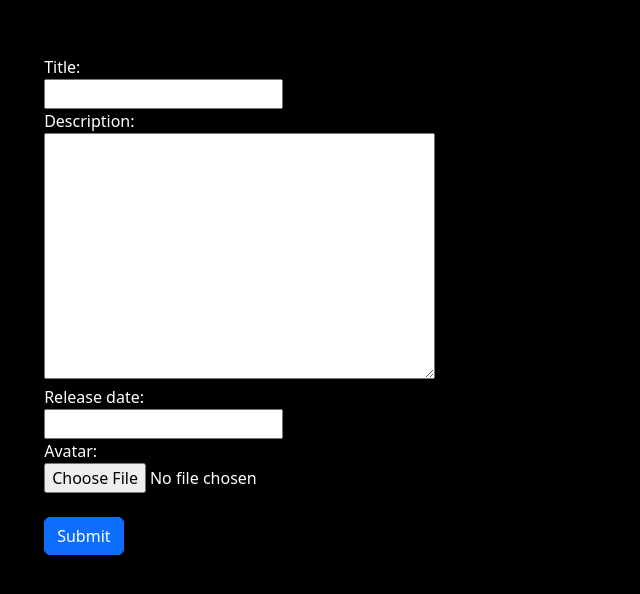
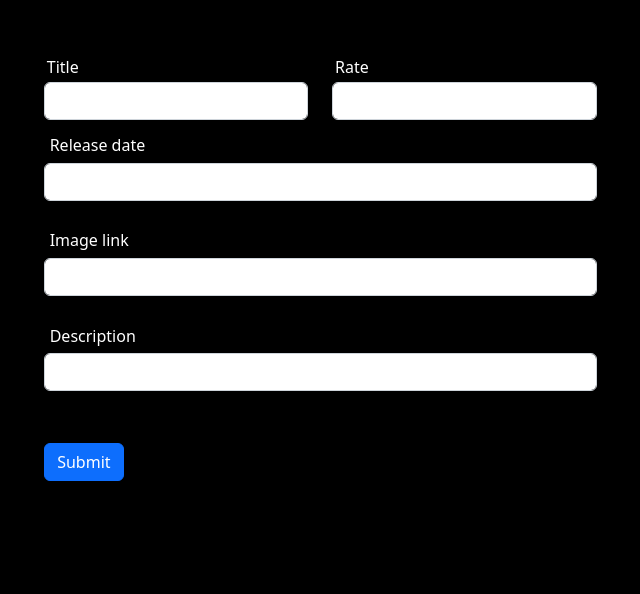
Before and after one commit to Shntia/IMDB-Django, a Django app: page /movies/add/ in a window 1280 px wide. Shown: the part 59-653 px from the top of the page, without its empty margins (49-689 px from the left). Run offline with Django 3.2, Linux system fonts and the light colour scheme.

Commit message:
CREATE movie_list and movie_add

```diff
--- a/movies/forms.py
+++ b/movies/forms.py
@@ -1,4 +1,5 @@
 from django import forms
+from django.forms import TextInput
 # from django.core.exceptions import ValidationError
 
 from movies.models import Movie
@@ -7,4 +8,41 @@ from movies.models import Movie
 class MovieForm(forms.ModelForm):
     class Meta:
         model = Movie
-        fields = ('title', 'description', 'release_date', 'avatar',)
+        fields = ('title', 'description', 'release_date', 'image_link', 'rate')
+        widgets = {
+            'title': TextInput(
+                attrs={
+                    'class': 'form-control',
+                    'style': 'margin-top: 1%; margin-bottom: 5%'
+                },
+
+            ),
+            'rate': TextInput(
+                attrs={
+                    'class': 'form-control',
+                    'style': 'margin-top: 1%; margin-bottom: 5%'
+
+                }
+            ),
+            'release_date': TextInput(
+                attrs={
+                    'class': 'form-control',
+                    'style': 'margin-top: 1%; margin-bottom: 5%'
+                },
+
+            ),
+            'image_link': TextInput(
+                attrs={
+                    'class': 'form-control',
+                    'style': 'margin-top: 1%; margin-bottom: 5%'
+                },
+
+            ),
+            'description': TextInput(
+                attrs={
+                    'class': 'form-control',
+                    'style': 'margin-top: 1%; margin-bottom: 5%'
+                },
+
+            ),
+        }
--- a/movies/models.py
+++ b/movies/models.py
@@ -47,7 +47,7 @@ class Movie(models.Model):
     description = models.TextField()
     release_date = models.DateField(null=True, blank=True)
     avatar = models.ImageField(upload_to='movies/avatars/', null=True, blank=True)
-    image_link = models.TextField(null=True, blank=True)
+    image_link = models.URLField(null=True, blank=True)
     genres = models.ManyToManyField(Genre)
     crew = models.ManyToManyField(Crew, through='MovieCrew')
     is_valid = models.BooleanField(default=True)
--- a/templates/movies/movie_add.html
+++ b/templates/movies/movie_add.html
@@ -7,15 +7,38 @@
 
     <form method="post" enctype="multipart/form-data" action={% url 'movies_list' %}>
         {% csrf_token %}
+        <div class="form-row">
+            <div class="form-group col-md-6">
+                <div class="row">
+                    <div class="col-6">
+                        <label style="margin-left: 1%"> Title </label>
+                        {{ form.title }}
+                    </div>
+                    <div class="col-6">
+                        <label style="margin-left: 1%"> Rate </label>
+                        {{ form.rate }}
+                    </div>
+
+                </div>
+            </div>
+            <div class="form-group col-md-6">
+                <label style="margin-left: 1%"> Release date </label>
+                {{ form.release_date }}
+            </div>
+            <div class="form-group col-md-6">
+                <label style="margin-left: 1%"> Image link </label>
+                {{ form.image_link }}
+            </div>
+            <div class="form-group col-md-6">
+                <label style="margin-left: 1%"> Description </label>
+                {{ form.description }}
+            </div>
             {% for field in form %}
-                <div class="form-group">
                 <div class="error">{{ field.errors }}</div>
-                    {{ field.label_tag }} <br>
-                    {{ field }}
-                </div>
             {% endfor %}
             <br>
             <button type="submit" class="btn btn-primary">Submit</button>
+        </div>
     </form>
+{% endblock %}
 </div>
-{% endblock %}
--- a/templates/movies/movies_list.html
+++ b/templates/movies/movies_list.html
@@ -6,9 +6,9 @@
 <div class="row">
     {% for movie in movies %}
  <div class="col-sm-4 text-center-card">
-                    <img src="photos/thedarkknight.png" class="rounded" alt={{movie.title}} style="width:70%"/>
+                    <img src="{{ movie.image_link }}" class="rounded" alt={{movie.title}} style="width:70%"/>
                     <h4> {{movie.title}}</h4>
-                    <h6>★9.0</h6>
+                    <h6>★{{ movie.rate }}</h6>
                     <button type="button" class="btn btn-warning" style="margin-bottom: 20%;">Movie page</button>
               </div>
     {% endfor %}
```
Also changed, not shown: db.sqlite3, movies/migrations/0003_alter_movie_image_link.py (added). Lines whose indentation alone changed are shown as unchanged.
